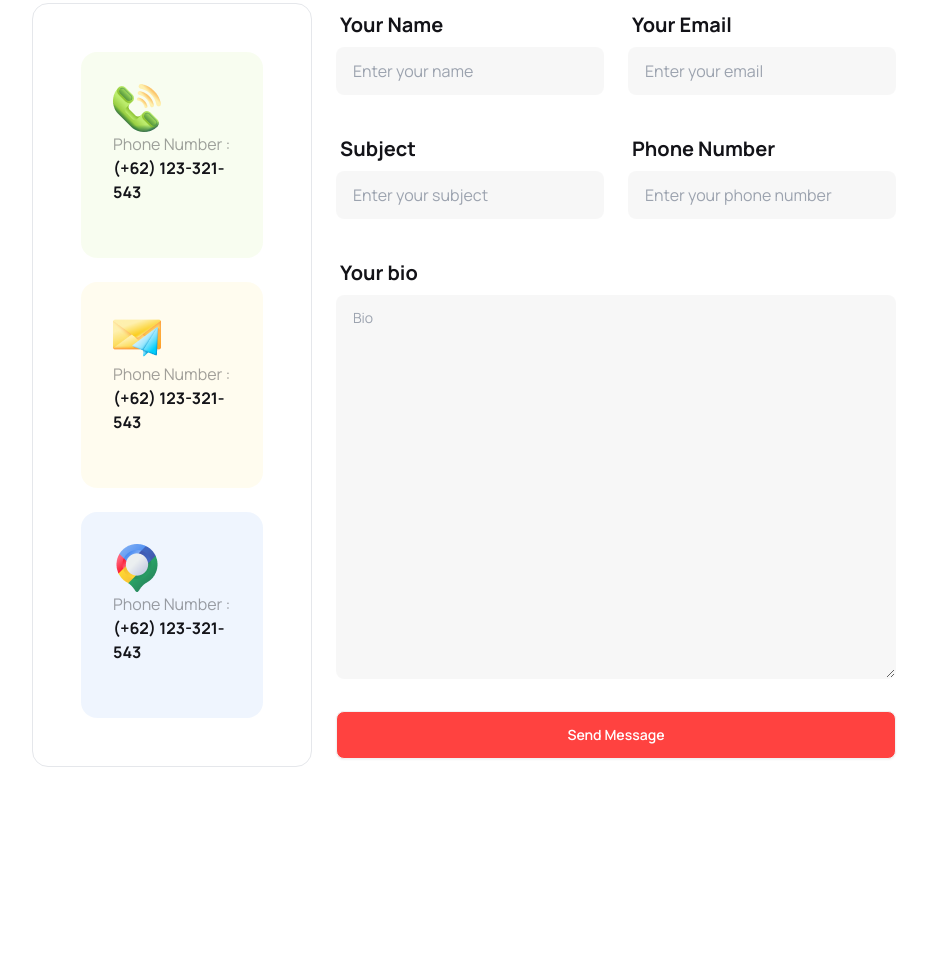
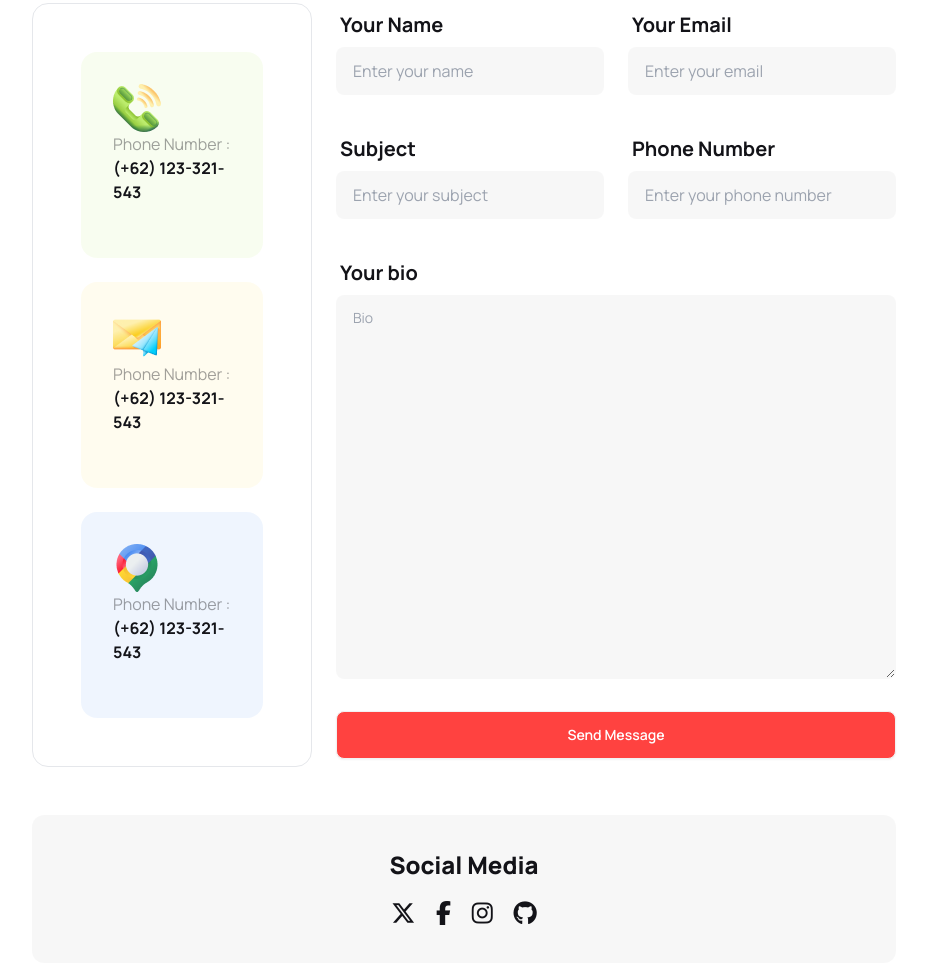
Before and after one commit to Albab47/b9a3-hockeys, a plain HTML site: page index.html in a window 1280 px wide. Shown: the part 3693-4660 px from the top of the page, without its empty margins (176-1103 px from the left). Before the commit the page ends 4556 px from the top, so only its background shows below. Drawn offline with nearby package versions, Linux system fonts and the light colour scheme.

Commit message:
add social links to contact section

```diff
--- a/index.html
+++ b/index.html
@@ -405,6 +405,17 @@
                     <button class="btn bg-primary text-white col-span-1 lg:col-span-2">Send Message</button>
                 </form>
             </div>
+
+            <!-- social link -->
+            <div class="min-h-[9.3rem] bg-[#13131808] rounded-xl text-center space-y-4 grid place-content-center">
+                <h5 class="text-2xl font-extrabold">Social Media</h5>
+                <div class="text-2xl space-x-4">
+                    <a href="#"><i class="fa-brands fa-x-twitter"></i></a>
+                    <a href="#"><i class="fa-brands fa-facebook-f"></i></a>
+                    <a href="#"><i class="fa-brands fa-instagram"></i></a>
+                    <a href="#"><i class="fa-brands fa-github"></i></a>
+                </div>
+            </div>
         </section>
     </main>
 </body>
```
